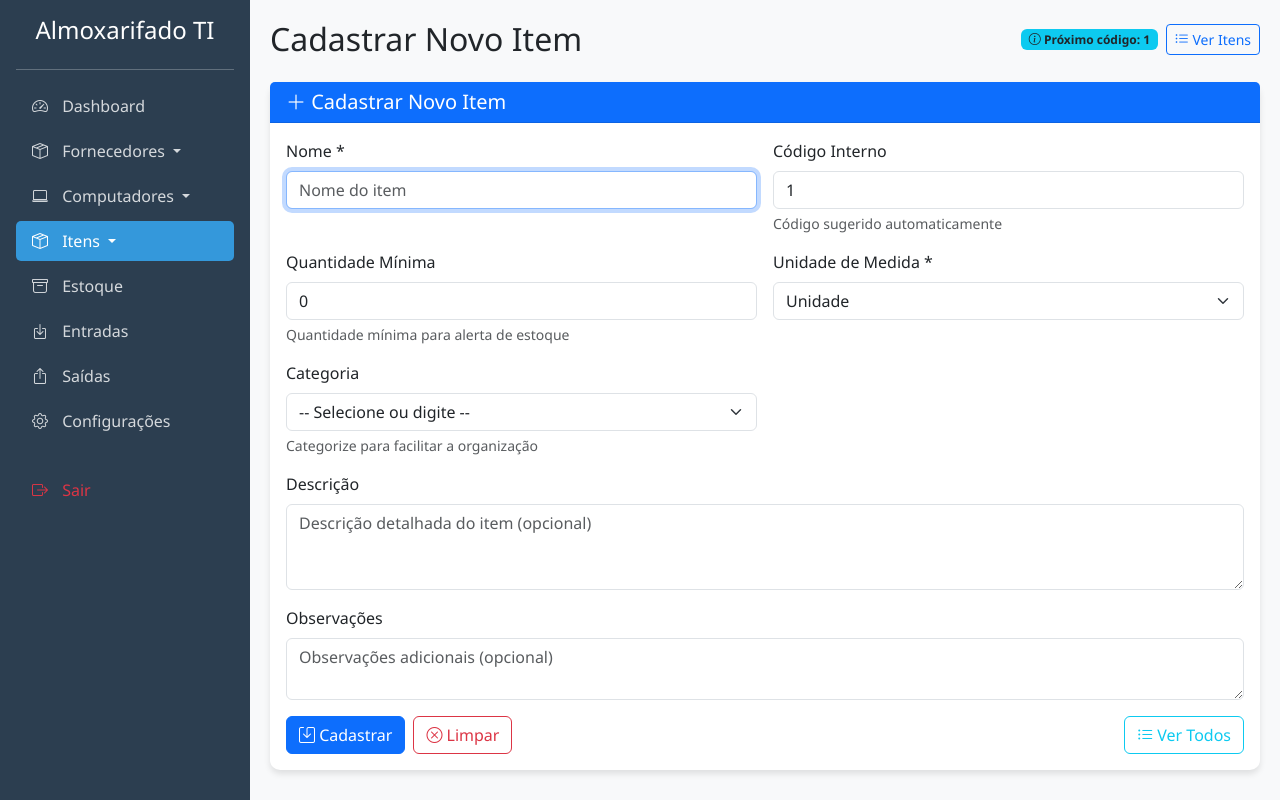
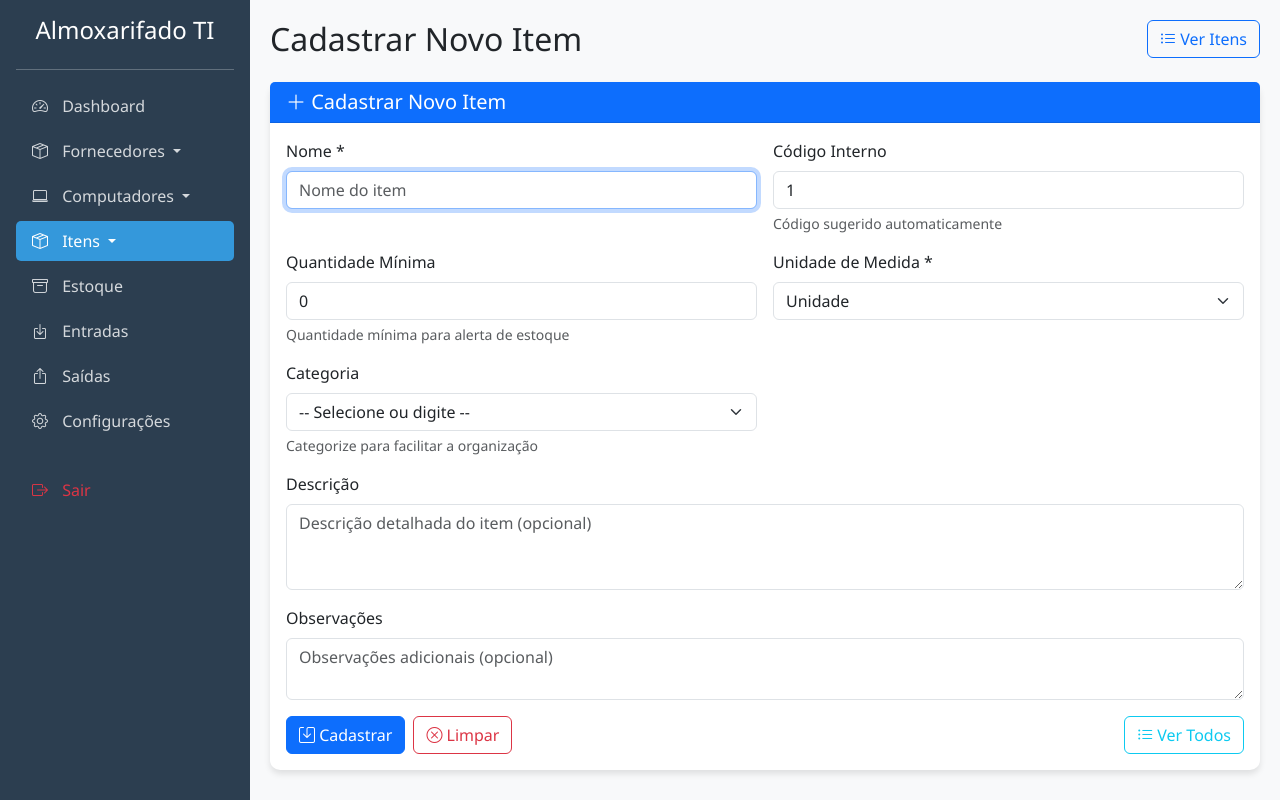
Before and after one commit to VitorScheffler/almoxarifado_ti, a PHP site: page /pages/itens.php in a window 1280 px wide. Run offline with PHP 8.4, Linux system fonts and the light colour scheme; the visitor is signed in with stand-in values (Sample User, id 1); data that the repository does not hold is empty; some libraries are stand-ins or nearby versions.

Commit message:
alterado o botão (ver itens)

```diff
--- a/pages/itens.php
+++ b/pages/itens.php
@@ -145,10 +145,7 @@ ob_start();
     <h2 class="mb-0"><?= $id_edit ? 'Editar Item' : 'Cadastrar Novo Item' ?></h2>
     <?php if (!$id_edit): ?>
     <div class="d-flex align-items-center">
-        <span class="badge bg-info text-dark me-2">
-            <i class="bi bi-info-circle"></i> Próximo código: <?= $proximo_codigo ?>
-        </span>
-        <a href="itens_cadastrados.php" class="btn btn-outline-primary btn-sm">
+        <a href="itens_cadastrados.php" class="btn btn-outline-primary">
             <i class="bi bi-list-ul"></i> Ver Itens
         </a>
     </div>
```
